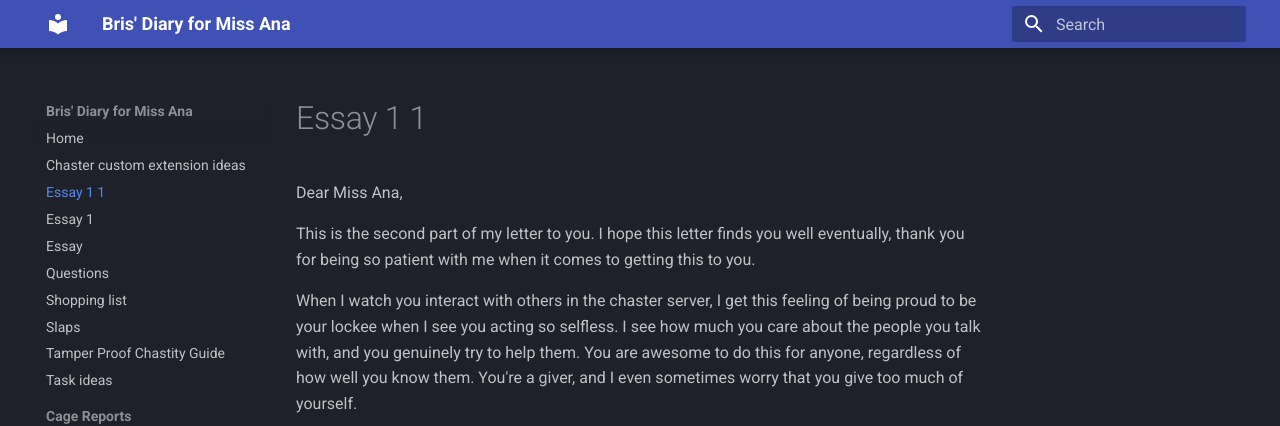
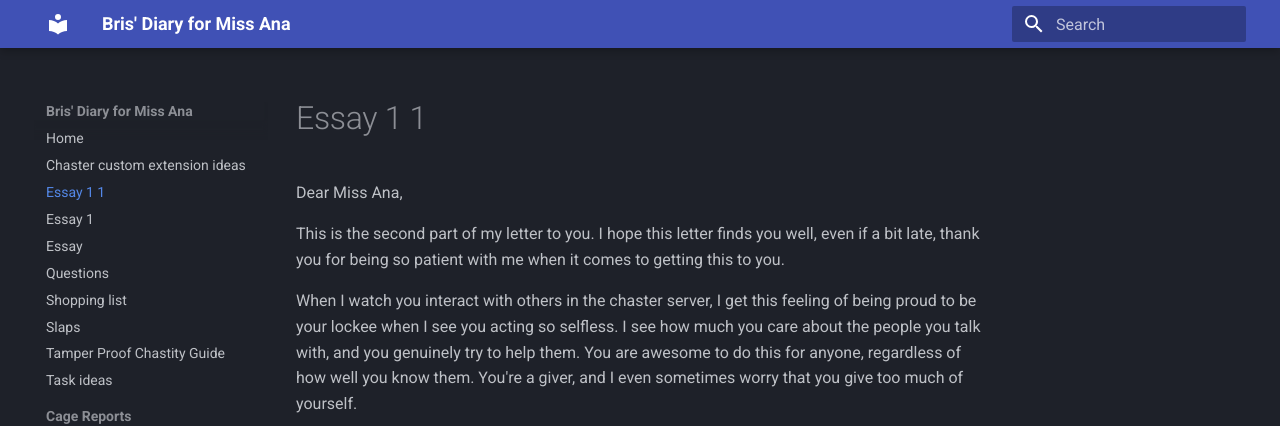
Before and after one commit to bris00/DFMA, an MkDocs documentation site: the page built from diary/Essay 1 1.md, in a window 1280 px wide and 1195 px high. Shown: the top 426 px of the window. Built offline with MkDocs 1.6.1 and Material for MkDocs 9.7.7, drawn with Linux system fonts in a browser that asks for light colours.

Commit message:
vault backup: 2023-03-30 17:32:52
Affected files:
diary/Essay 1 1.md

```diff
--- a/diary/Essay 1 1.md
+++ b/diary/Essay 1 1.md
@@ -1,6 +1,6 @@
 Dear Miss Ana,
 
-This is the second part of my letter to you. I hope this letter finds you well eventually, thank you for being so patient with me when it comes to getting this to you.
+This is the second part of my letter to you. I hope this letter finds you well, even if a bit late, thank you for being so patient with me when it comes to getting this to you.
 
 When I watch you interact with others in the chaster server, I get this feeling of being proud to be your lockee when I see you acting so selfless. I see how much you care about the people you talk with, and you genuinely try to help them. You are awesome to do this for anyone, regardless of how well you know them. You're a giver, and I even sometimes worry that you give too much of yourself.
 
```
